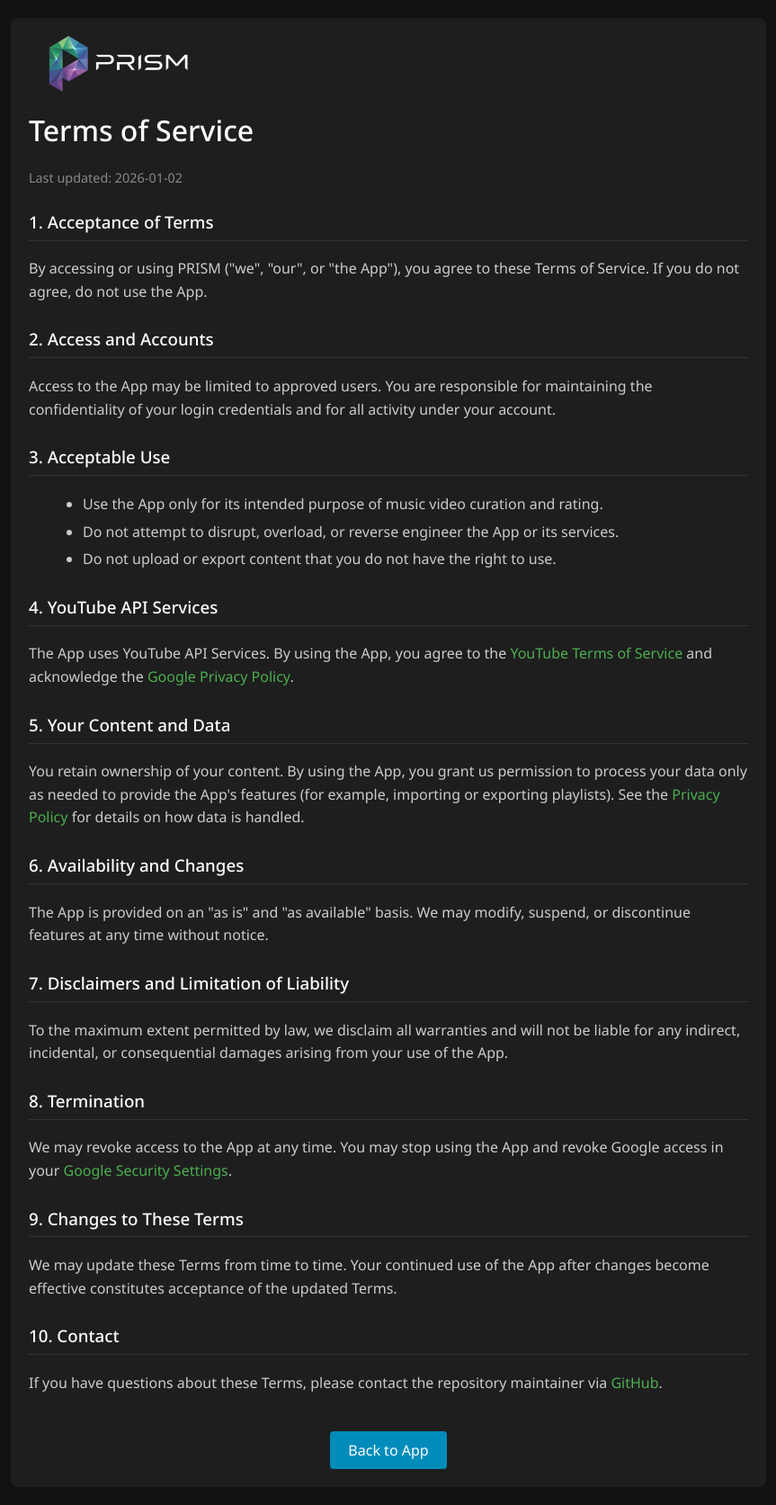
After one commit to airflow2010/GOODMUSIC, a Flask app: page /tos in a window 1280 px wide. The commit adds this page. Shown: the whole page at 90% size, without its empty margins (208-1071 px from the left). Run offline with Flask 3, Linux system fonts and the light colour scheme; parts of the project's set-up code (start-up, migrations or seed data) failed here and were passed over.

Commit message:
introduce tos

```diff
--- a/prism-gui.py
+++ b/prism-gui.py
@@ -784,6 +784,10 @@ def logout():
 def privacy():
     return render_template('privacy.html', current_date=datetime.now().strftime("%Y-%m-%d"))
 
+@app.route('/tos')
+def tos():
+    return render_template('tos.html', current_date=datetime.now().strftime("%Y-%m-%d"))
+
 @app.route("/")
 def index():
     """
--- a/templates/login.html
+++ b/templates/login.html
@@ -54,6 +54,8 @@
     </div>
 
     <div class="login-footer">
+        <a href="{{ url_for('tos') }}">Terms of Service</a>
+        <span class="footer-divider">&middot;</span>
         <a href="{{ url_for('privacy') }}">Privacy Policy</a>
         <span class="footer-divider">&middot;</span>
         <a href="https://github.com/airflow2010/GOODMUSIC" target="_blank">Code &amp; Docs</a>
--- /dev/null
+++ b/templates/tos.html
@@ -0,0 +1,80 @@
+<!DOCTYPE html>
+<html lang="en">
+<head>
+    <meta charset="UTF-8">
+    <meta name="viewport" content="width=device-width, initial-scale=1.0">
+    <link rel="stylesheet" href="{{ url_for('static', filename='style.css') }}">
+    <title>prism | terms</title>
+    <style>
+        .policy-content {
+            line-height: 1.6;
+            color: #ccc;
+        }
+        .policy-content h3 {
+            color: #fff;
+            margin-top: 25px;
+            border-bottom: 1px solid #333;
+            padding-bottom: 5px;
+        }
+        .policy-content ul {
+            list-style-type: disc;
+            margin-left: 20px;
+        }
+        .policy-content li {
+            margin-bottom: 5px;
+        }
+    </style>
+</head>
+<body>
+
+<div class="container">
+    <div class="logo-wrap">
+        <img class="logo" src="{{ url_for('static', filename='prism_fullsize.png') }}" alt="PRISM Logo">
+    </div>
+
+    <h1>Terms of Service</h1>
+    <p style="color: #888; font-size: 0.9em;">Last updated: {{ current_date }}</p>
+
+    <div class="policy-content">
+        <h3>1. Acceptance of Terms</h3>
+        <p>By accessing or using PRISM ("we", "our", or "the App"), you agree to these Terms of Service. If you do not agree, do not use the App.</p>
+
+        <h3>2. Access and Accounts</h3>
+        <p>Access to the App may be limited to approved users. You are responsible for maintaining the confidentiality of your login credentials and for all activity under your account.</p>
+
+        <h3>3. Acceptable Use</h3>
+        <ul>
+            <li>Use the App only for its intended purpose of music video curation and rating.</li>
+            <li>Do not attempt to disrupt, overload, or reverse engineer the App or its services.</li>
+            <li>Do not upload or export content that you do not have the right to use.</li>
+        </ul>
+
+        <h3>4. YouTube API Services</h3>
+        <p>The App uses YouTube API Services. By using the App, you agree to the <a href="https://www.youtube.com/t/terms" target="_blank">YouTube Terms of Service</a> and acknowledge the <a href="https://policies.google.com/privacy" target="_blank">Google Privacy Policy</a>.</p>
+
+        <h3>5. Your Content and Data</h3>
+        <p>You retain ownership of your content. By using the App, you grant us permission to process your data only as needed to provide the App's features (for example, importing or exporting playlists). See the <a href="{{ url_for('privacy') }}">Privacy Policy</a> for details on how data is handled.</p>
+
+        <h3>6. Availability and Changes</h3>
+        <p>The App is provided on an "as is" and "as available" basis. We may modify, suspend, or discontinue features at any time without notice.</p>
+
+        <h3>7. Disclaimers and Limitation of Liability</h3>
+        <p>To the maximum extent permitted by law, we disclaim all warranties and will not be liable for any indirect, incidental, or consequential damages arising from your use of the App.</p>
+
+        <h3>8. Termination</h3>
+        <p>We may revoke access to the App at any time. You may stop using the App and revoke Google access in your <a href="https://myaccount.google.com/permissions" target="_blank">Google Security Settings</a>.</p>
+
+        <h3>9. Changes to These Terms</h3>
+        <p>We may update these Terms from time to time. Your continued use of the App after changes become effective constitutes acceptance of the updated Terms.</p>
+
+        <h3>10. Contact</h3>
+        <p>If you have questions about these Terms, please contact the repository maintainer via <a href="https://github.com/airflow2010/GOODMUSIC" target="_blank">GitHub</a>.</p>
+    </div>
+
+    <div style="margin-top: 40px; text-align: center;">
+        <a href="{{ url_for('index') }}" class="button-link next-button">Back to App</a>
+    </div>
+</div>
+
+</body>
+</html>
```
